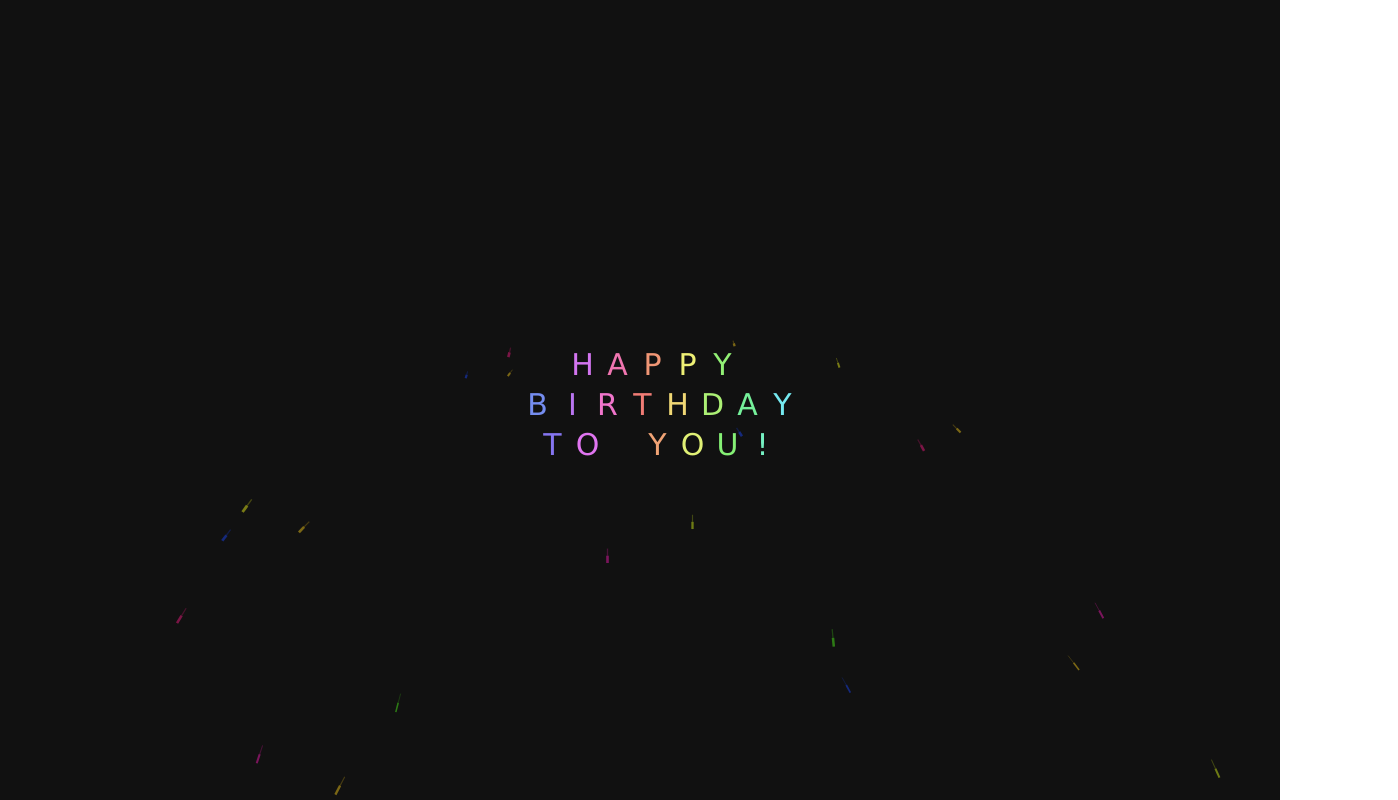
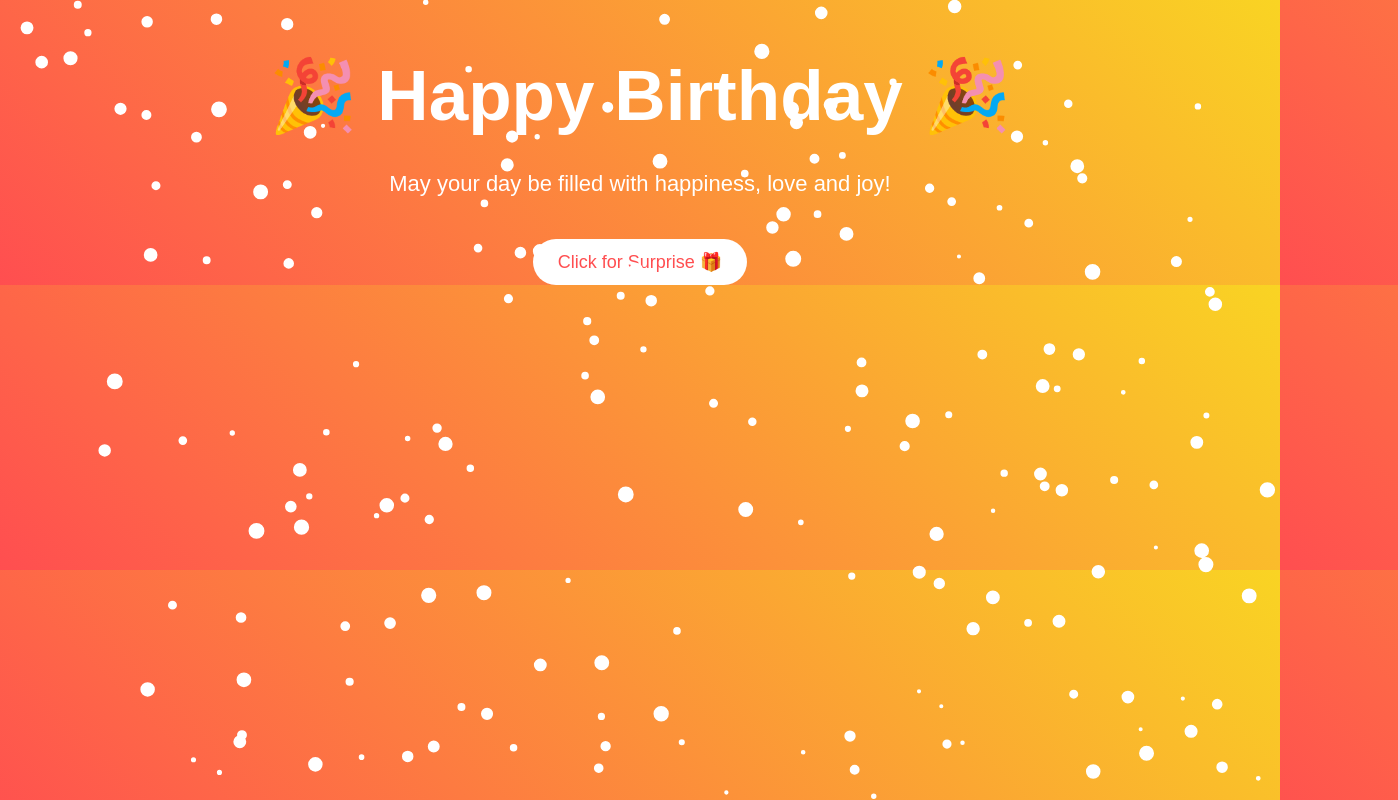
Before and after one commit to mayur-11mahajan/Happy-Birthday, a plain HTML site: page index.html in a window 1280 px wide. Shown: the whole page, 1398 px wide, since content can reach past the window. Drawn offline with Linux system fonts and the light colour scheme.

Commit message:
Update index.html

```diff
--- a/index.html
+++ b/index.html
@@ -1,15 +1,189 @@
 <!DOCTYPE html>
-<html lang="en" >
+<html lang="en">
 <head>
-  <meta charset="UTF-8">
-  <title>Happy Birthday!</title>
-  <link rel="stylesheet" href="./style.css">
-<script src="https://public.codepenassets.com/js/prefixfree-1.0.7.min.js"></script>
+<meta charset="UTF-8">
+<title>Happy Birthday 🎂</title>
 
+<style>
+    body{
+        margin:0;
+        padding:0;
+        overflow:hidden;
+        background:linear-gradient(45deg,#ff4e50,#f9d423);
+        font-family: "Poppins", sans-serif;
+        text-align:center;
+        color:white;
+    }
+
+    h1{
+        margin-top:60px;
+        font-size:60px;
+        animation: pop 1.5s infinite;
+    }
+
+    @keyframes pop{
+        0%{transform:scale(1);}
+        50%{transform:scale(1.2);}
+        100%{transform:scale(1);}
+    }
+
+    p{
+        font-size:22px;
+    }
+
+    button{
+        padding:12px 25px;
+        border:none;
+        border-radius:30px;
+        font-size:18px;
+        cursor:pointer;
+        background:white;
+        color:#ff4e50;
+        margin-top:20px;
+    }
+
+    canvas{
+        position:fixed;
+        top:0;
+        left:0;
+    }
+
+    #gift{
+        position:fixed;
+        top:50%;
+        left:50%;
+        transform:translate(-50%,-50%) scale(0);
+        width:350px;
+        background:white;
+        color:#ff4e50;
+        padding:30px;
+        text-align:center;
+        border-radius:20px;
+        box-shadow:0 0 25px rgba(0,0,0,0.6);
+        transition:0.4s;
+    }
+
+    #gift img{
+        width:230px;
+        animation: pop 1.5s infinite;
+    }
+
+    #close{
+        margin-top:15px;
+        padding:8px 20px;
+        border:none;
+        border-radius:20px;
+        background:#ff4e50;
+        color:white;
+        cursor:pointer;
+    }
+</style>
 </head>
+
 <body>
-<canvas id=c></canvas>
-  <script  src="./script.js"></script>
+
+<canvas id="confetti"></canvas>
+
+<h1>🎉 Happy Birthday 🎉</h1>
+<p>May your day be filled with happiness, love and joy!</p>
+
+<button onclick="showWish()">Click for Surprise 🎁</button>
+
+<!-- BACKGROUND MUSIC -->
+<audio id="music" loop>
+ <source src="https://www.dropbox.com/s/4o6k1m7y6z0q7v3/happy-birthday-song.mp3?raw=1" type="audio/mp3">
+</audio>
+
+<!-- Surprise Gift -->
+<div id="gift">
+    <h2 id="wishText"></h2>
+    <p id="message"></p>
+
+    <img src="https://i.postimg.cc/9fYt8F2B/gift.gif">
+
+    <br>
+    <button id="close" onclick="closeGift()">Close</button>
+</div>
+
+<script>
+
+// ===== SURPRISE + MUSIC =====
+function showWish(){
+    // play music
+    document.getElementById("music").play();
+
+    let name = prompt("Enter Birthday Person Name 🎂:");
+    if(!name) name = "Dear Friend";
+
+    const wishes = [
+        "May your life be filled with happiness, success and blessings!",
+        "Have a magical birthday full of joy and laughter!",
+        "Wishing you endless smiles and unforgettable moments!",
+        "May all your dreams come true! Stay blessed!",
+        "Another year older, another year wiser — happy birthday!"
+    ];
+
+    let randomWish = wishes[Math.floor(Math.random()*wishes.length)];
+
+    document.getElementById("wishText").innerHTML = "🎂 Happy Birthday " + name + " 🎂";
+    document.getElementById("message").innerHTML = randomWish;
+
+    document.getElementById("gift").style.transform="translate(-50%,-50%) scale(1)";
+}
+
+function closeGift(){
+    document.getElementById("gift").style.transform="translate(-50%,-50%) scale(0)";
+}
+
+
+
+// ===== CONFETTI =====
+const canvas=document.getElementById("confetti");
+const ctx=canvas.getContext("2d");
+let W=canvas.width=window.innerWidth;
+let H=canvas.height=window.innerHeight;
+
+const confetti=[];
+for(let i=0;i<200;i++){
+    confetti.push({
+        x:Math.random()*W,
+        y:Math.random()*H,
+        r:Math.random()*6+2,
+        d:Math.random()*50
+    })
+}
+
+function draw(){
+    ctx.clearRect(0,0,W,H);
+    ctx.fillStyle="white";
+    ctx.beginPath();
+    confetti.forEach((c)=>{
+        ctx.moveTo(c.x,c.y);
+        ctx.arc(c.x,c.y,c.r,0,Math.PI*2,true);
+    });
+    ctx.fill();
+    update();
+}
+
+let angle=0;
+function update(){
+    angle+=0.01;
+    confetti.forEach((c,i)=>{
+        c.y += Math.cos(angle+c.d)+1+c.r/2;
+        c.x += Math.sin(angle);
+        if(c.y>H){
+            confetti[i]={x:Math.random()*W,y:-10,r:c.r,d:c.d};
+        }
+    });
+}
+
+setInterval(draw,20);
+
+window.onresize=()=>{
+    W=canvas.width=window.innerWidth;
+    H=canvas.height=window.innerHeight;
+};
+</script>
 
 </body>
 </html>
```
